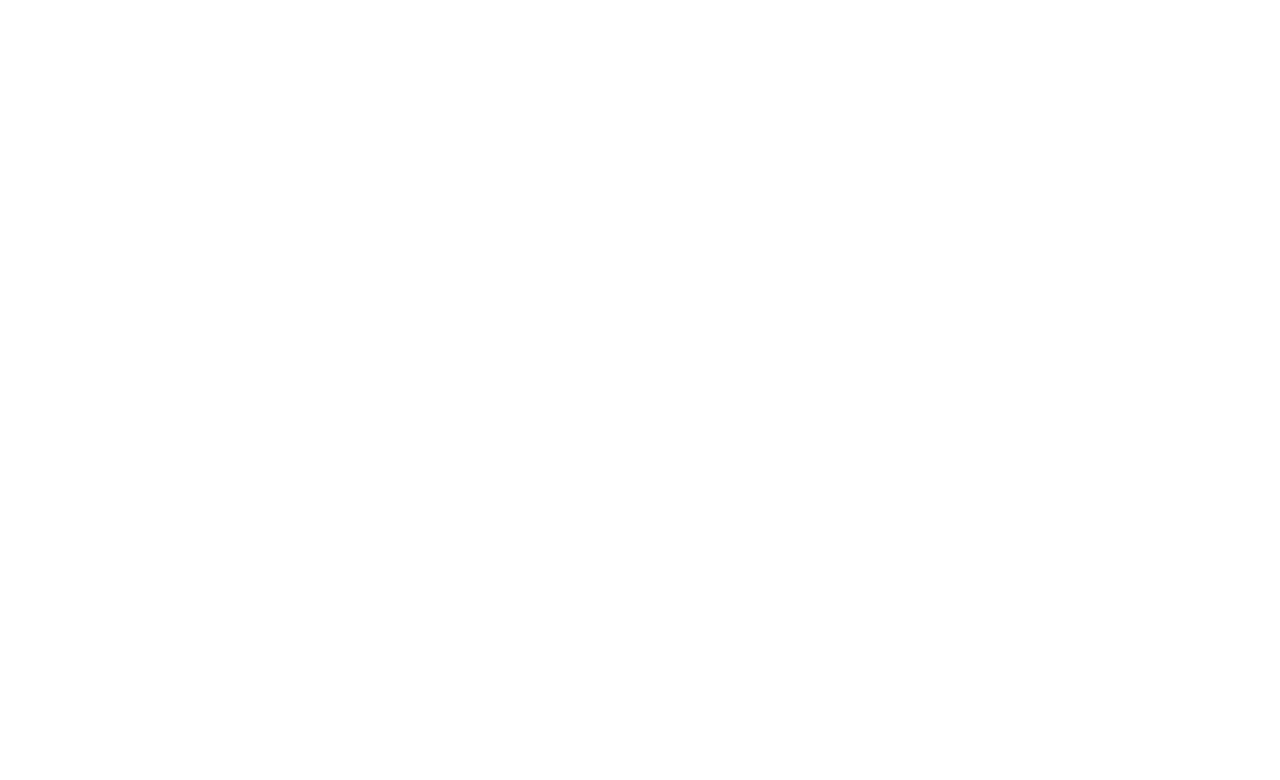
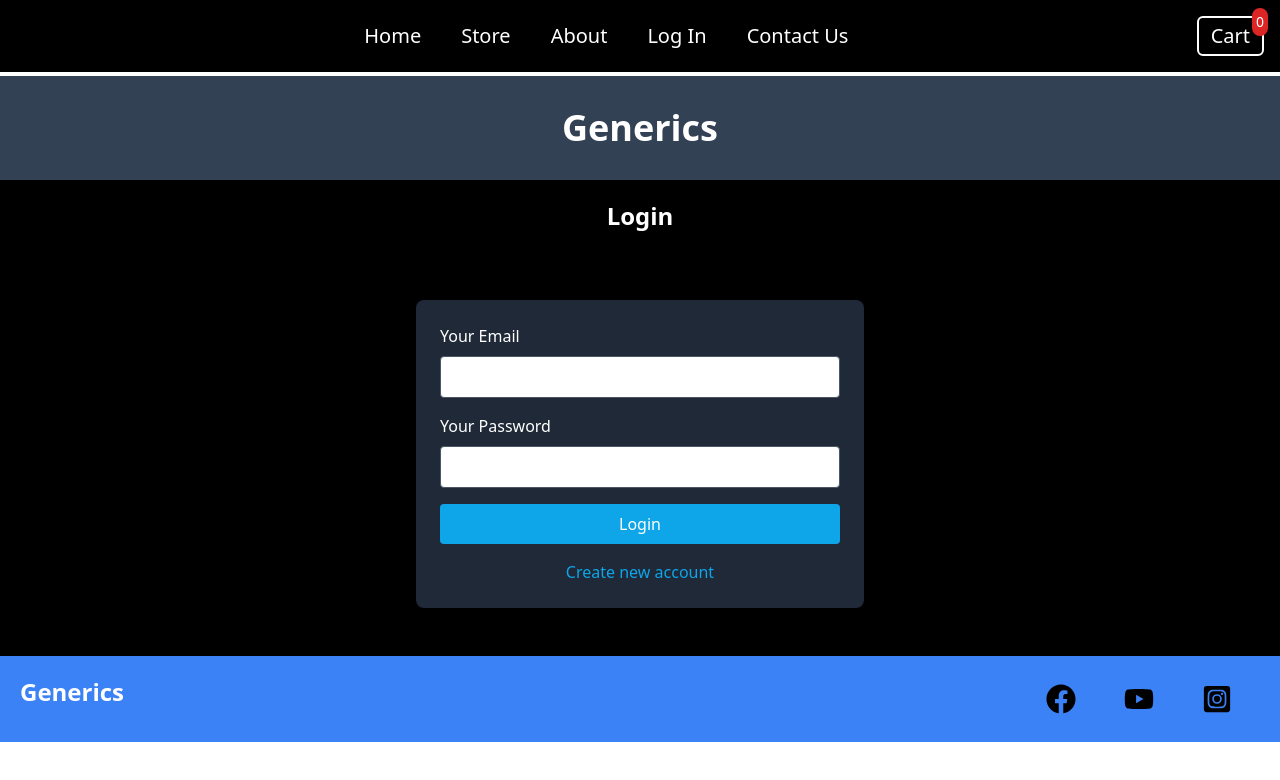
Before and after one commit to Ankita7238/Ecommerce, a React (Create React App) app: page /auth in a window 1280 px wide. Before the commit this address had no page. Shown: the top 780 px of the page. Built offline with nearby package versions, Linux system fonts and the light colour scheme.

Commit message:
login-signup-handletoken

```diff
--- a/src/App.js
+++ b/src/App.js
@@ -5,6 +5,7 @@
 import ProductList from './components/ProductList';
 import Home from './components/Home';
 import ProductDetails from './components/ProductDetails';
+import Auth from './components/Auth';
 import Contact from './components/Contact';
 import { BrowserRouter as Router, Routes, Route } from "react-router-dom";
 const DefaultLayout = ({ children }) => (
@@ -44,6 +45,11 @@
               <ProductDetails />
             </DefaultLayout>
           )}/>
+          <Route path="/auth" element={(
+            <DefaultLayout>
+              <Auth />
+            </DefaultLayout>
+          )}/>
       </Routes>
     </Router>
   );
--- /dev/null
+++ b/src/components/Auth.js
@@ -0,0 +1,97 @@
+import React, { useState, useRef, useContext } from 'react';
+import { useNavigate } from 'react-router-dom';
+import AuthContext from '../store/auth-context.js';
+
+const Auth = () => {
+  const navigate = useNavigate();
+  const authCtx = useContext(AuthContext);
+  const [isLogin, setIsLogin] = useState(true);
+  const [loader, setLoader] = useState(false);
+  const emailRef = useRef();
+  const passwordRef = useRef();
+
+  const switchAuthModeHandler = () => {
+    setIsLogin((prevState) => !prevState);
+  };
+
+  const submitFormHandler = async (e) => {
+    e.preventDefault();
+    const email = emailRef.current.value;
+    const password = passwordRef.current.value;
+
+    let url;
+    setLoader(true);
+    if (isLogin) {
+      url =
+        'https://identitytoolkit.googleapis.com/v1/accounts:signInWithPassword?key=AIzaSyBl7D7zyCNR5sMHVpkoQEpB1ZHtT9LtwSc';
+    } else {
+      url =
+        'https://identitytoolkit.googleapis.com/v1/accounts:signUp?key=AIzaSyBl7D7zyCNR5sMHVpkoQEpB1ZHtT9LtwSc';
+    }
+
+    try {
+      const response = await fetch(url, {
+        method: 'POST',
+        body: JSON.stringify({
+          email: email,
+          password: password,
+          returnSecureToken: true,
+        }),
+        headers: {
+          'Content-Type': 'application/json',
+        },
+      });
+
+      setLoader(false);
+      if (!response.ok) {
+        const data = await response.json();
+        let errorMessage = 'Authentication failed!';
+        if (data && data.error && data.error.message) {
+          errorMessage = data.error.message;
+        }
+        throw new Error(errorMessage);
+      }
+
+      const data = await response.json();
+      authCtx.login(data.idToken);
+      navigate('/');
+    } catch (err) {
+      alert(err.message);
+      setLoader(false);
+    }
+  };
+
+  return (
+    <section className="flex flex-col items-center justify-center  bg-black text-white">
+      <h1 className="text-2xl font-bold my-5">{isLogin ? 'Login' : 'Sign Up'}</h1>
+      <form className="w-full max-w-md bg-gray-800 p-6 rounded-lg my-12" onSubmit={submitFormHandler}>
+        <div className="mb-4">
+          <label htmlFor="email" className="block mb-2">Your Email</label>
+          <input type="email" id="email" ref={emailRef} required className=" text-black w-full p-2 border border-gray-600 rounded" />
+        </div>
+        <div className="mb-4">
+          <label htmlFor="password" className="block mb-2">Your Password</label>
+          <input type="password" id="password" ref={passwordRef} required className=" text-black w-full p-2 border border-gray-600 rounded" />
+        </div>
+        <div className="mb-4">
+          {loader ? (
+            <p className="text-sky-500">Sending Request....</p>
+          ) : (
+            <button className="w-full p-2 bg-sky-500 hover:bg-sky-600 text-white rounded">{isLogin ? 'Login' : 'Create Account'}</button>
+          )}
+        </div>
+        <div className="text-center">
+          <button
+            type="button"
+            className="text-sky-500 hover:text-sky-600"
+            onClick={switchAuthModeHandler}
+          >
+            {isLogin ? 'Create new account' : 'Login with existing account'}
+          </button>
+        </div>
+      </form>
+    </section>
+  );
+};
+
+export default Auth;
--- a/src/components/Header.js
+++ b/src/components/Header.js
@@ -21,6 +21,7 @@
             <div><NavLink to="/home">Home</NavLink></div>
             <div><NavLink to="/">Store</NavLink></div>
             <div><NavLink to="/about">About</NavLink></div>
+            <div><NavLink to="/auth">Log In</NavLink></div>
             <div><NavLink to="/contact">Contact Us</NavLink></div>
         </nav>
         <div className='relative'>
--- /dev/null
+++ b/src/store/auth-context.js
@@ -0,0 +1,34 @@
+import React, {useState} from "react"
+const AuthContext = React.createContext(
+    {
+       token:'',
+       isLoggedIn:false,
+       login:(token)=>{},
+       logout:()=>{}
+    }
+)
+export const AuthContextProvider =(props)=>{
+    const initialtoken=localStorage.getItem('token')
+    const[token,setToken]=useState(initialtoken)
+    const userIsLoggedIn =!!token
+
+
+    const loginHandler =(token)=>{
+        setToken(token)
+        localStorage.setItem('token',token)
+    }
+    const logoutHandler=()=>{
+        setToken(null)
+        localStorage.removeItem('token')
+    }
+    const contextValue={
+        token:token,
+        isLoggedIn: userIsLoggedIn,
+        login: loginHandler,
+        logout: logoutHandler
+    }
+    return <AuthContext.Provider value={contextValue}>
+        {props.children}
+    </AuthContext.Provider>
+}
+export default AuthContext;
```
